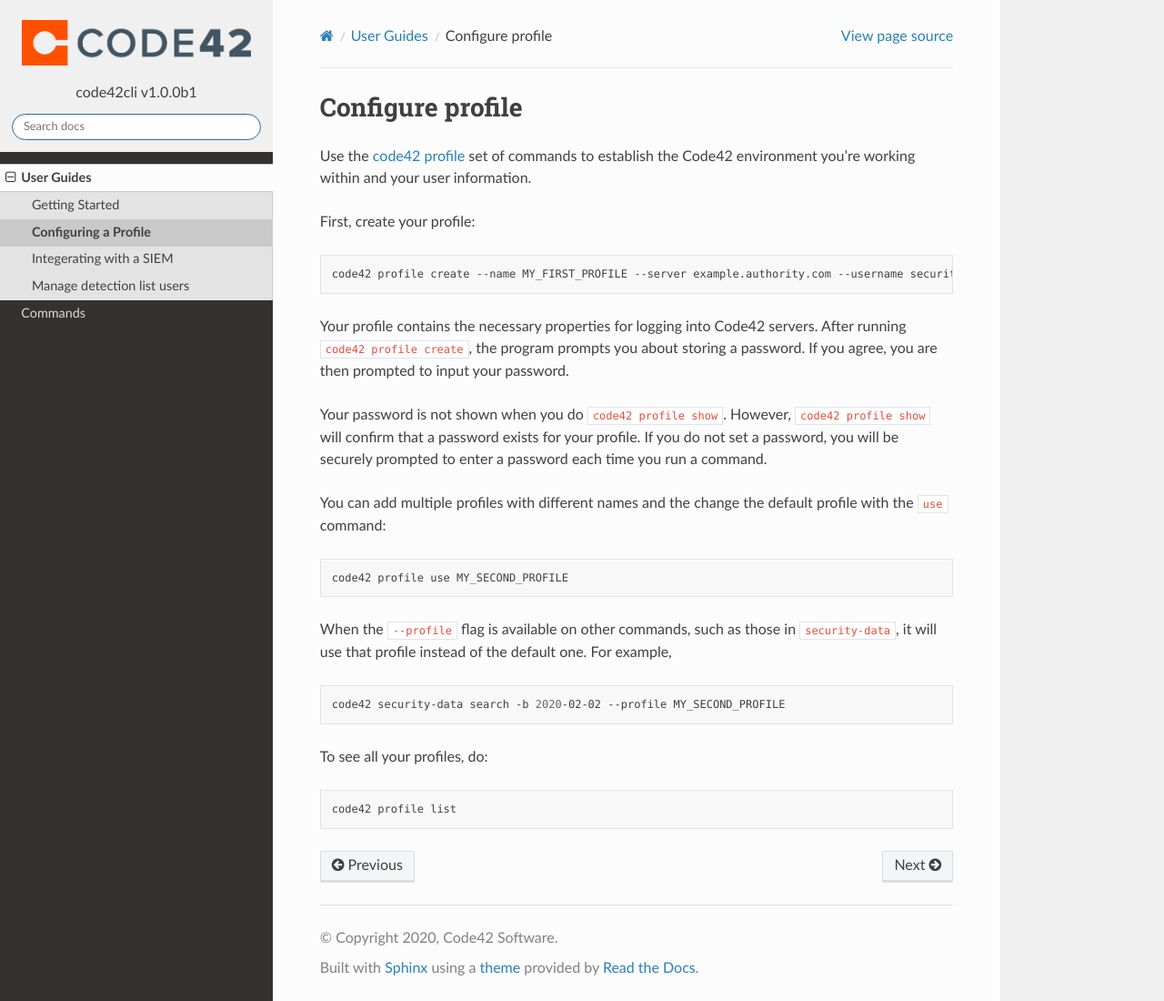
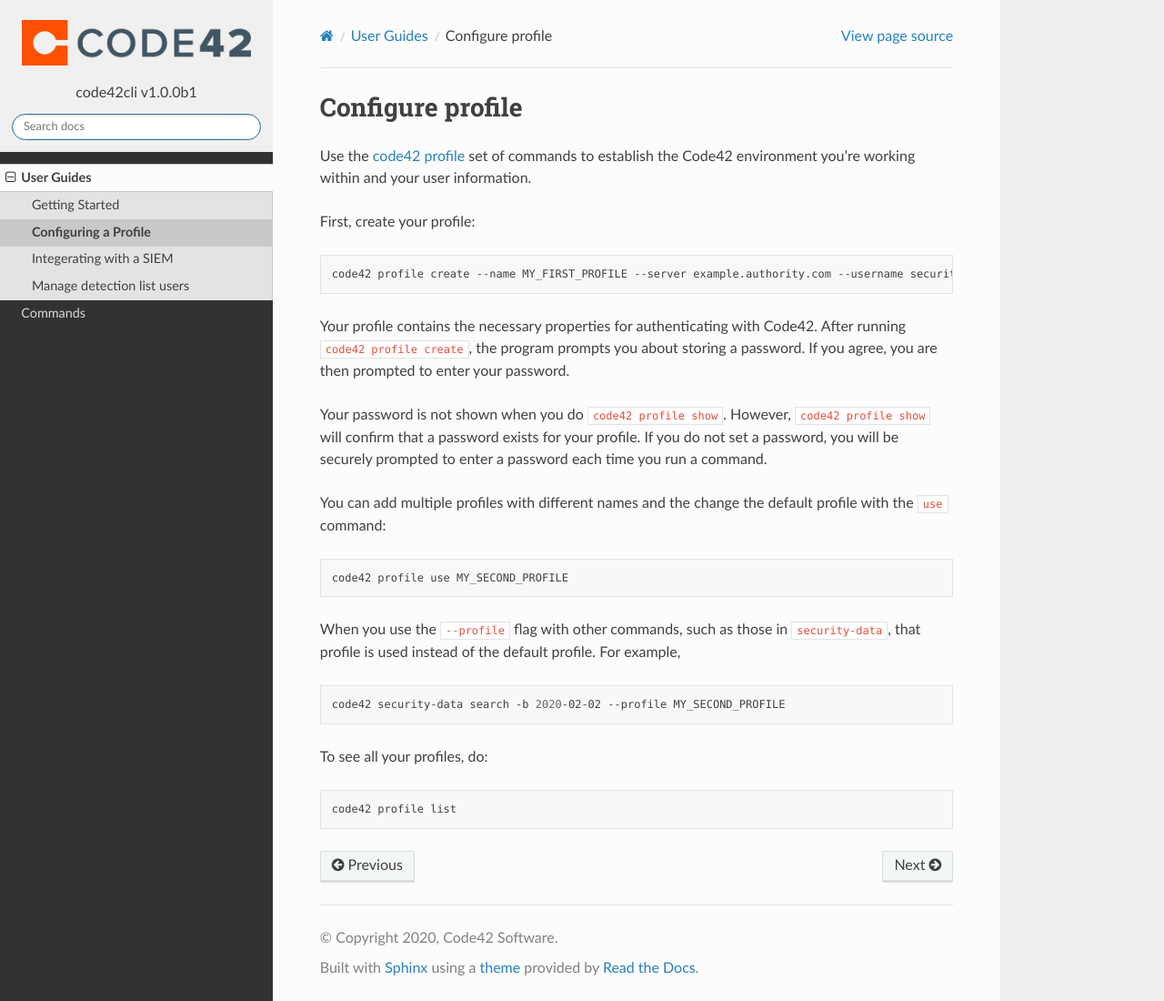
Before and after one commit to code42/code42cli, a Sphinx documentation site: the page built from docs/userguides/profile.md, in a window 1280 px wide and 1100 px high. Shown: the whole window at 91% size. Built offline with Sphinx 7.4.7 and the Read the Docs theme 2.0.0, drawn with Linux system fonts in a browser that asks for light colours.

Commit message:
Update profile.md (#122)

````diff
--- a/docs/userguides/profile.md
+++ b/docs/userguides/profile.md
@@ -8,8 +8,8 @@
 code42 profile create --name MY_FIRST_PROFILE --server example.authority.com --username security.admin@example.com
 ```
 
-Your profile contains the necessary properties for logging into Code42 servers. After running `code42 profile create`,
-the program prompts you about storing a password. If you agree, you are then prompted to input your password.
+Your profile contains the necessary properties for authenticating with Code42. After running `code42 profile create`,
+the program prompts you about storing a password. If you agree, you are then prompted to enter your password.
 
 Your password is not shown when you do `code42 profile show`. However, `code42 profile show` will confirm that a
 password exists for your profile. If you do not set a password, you will be securely prompted to enter a password each
@@ -21,8 +21,8 @@
 code42 profile use MY_SECOND_PROFILE
 ```
 
-When the `--profile` flag is available on other commands, such as those in `security-data`, it will use that profile
-instead of the default one. For example,
+When you use the `--profile` flag with other commands, such as those in `security-data`, that profile is used
+instead of the default profile. For example,
 
 ```bash
 code42 security-data search -b 2020-02-02 --profile MY_SECOND_PROFILE
````
